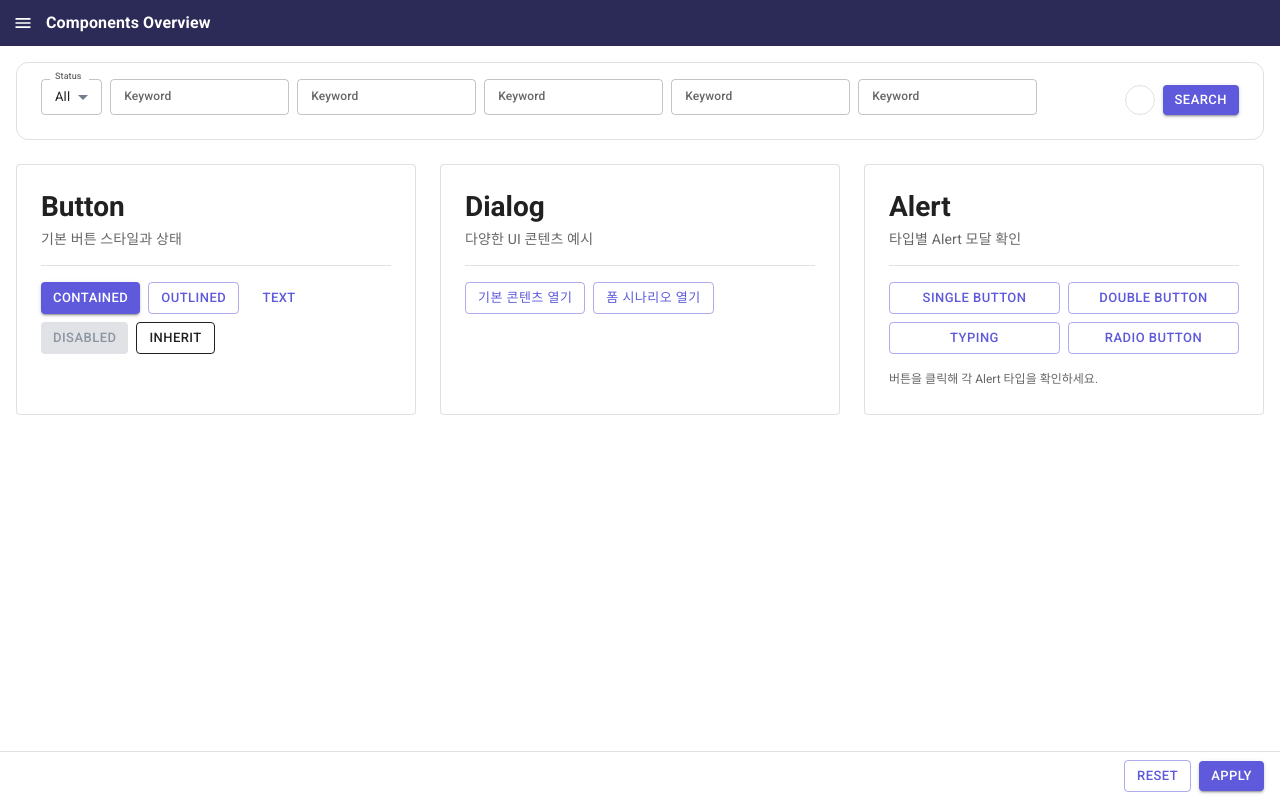
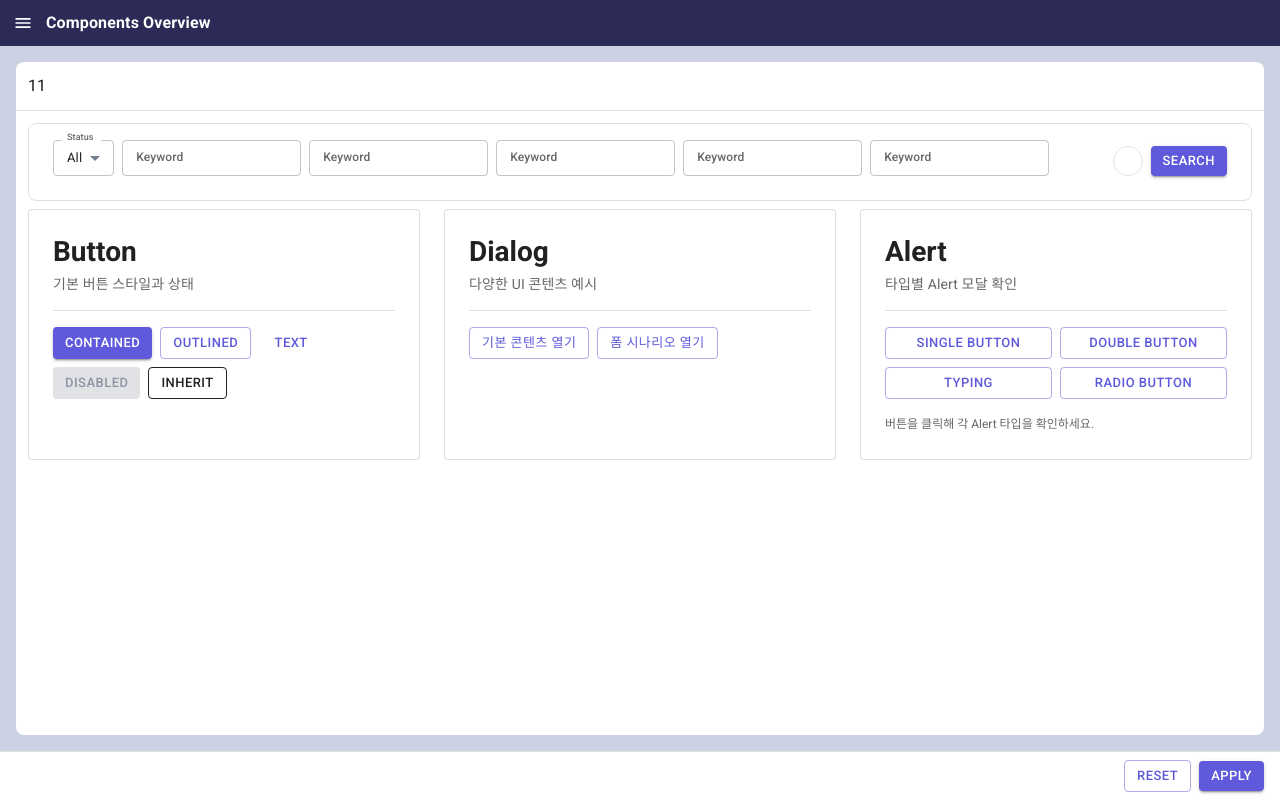
Before and after one commit to rlatmfrl24/nx-design-system, a Next.js app: page / in a window 1280 px wide. Built offline with nearby package versions, Linux system fonts and the light colour scheme; some icons are missing; what @mui/material-nextjs would draw is missing.

Commit message:
Refactor Home page and SearchArea component: replace PageBody styled component with a functional component for improved structure, and adjust borderRadius in SearchArea for better alignment with design standards.

```diff
--- a/app/components/search-area.component.tsx
+++ b/app/components/search-area.component.tsx
@@ -16,7 +16,7 @@ const Root = styled(Box)(({ theme }) => ({
   gap: theme.spacing(1),
   padding: `${theme.spacing(3)}`,
   paddingTop: `${theme.spacing(2)}`,
-  borderRadius: theme.spacing(1.5),
+  borderRadius: theme.spacing(1),
   border: `1px solid ${theme.palette.divider}`,
 }));
 
--- a/app/page.tsx
+++ b/app/page.tsx
@@ -29,19 +29,7 @@ const PageRoot = styled(Box)(({ theme }) => ({
   flexDirection: "column",
 }));
 
-const PageHeader = styled(Box)(({ theme }) => ({
-  display: "flex",
-  flexDirection: "column",
-}));
 
-const PageBody = styled(Box)(({ theme }) => ({
-  flex: 1,
-  overflow: "auto",
-  padding: theme.spacing(2),
-  display: "flex",
-  flexDirection: "column",
-  gap: theme.spacing(3),
-}));
 
 const SectionsGrid = styled(Box)(({ theme }) => ({
   display: "grid",
@@ -84,6 +72,28 @@ const defaultAlertOptions = [
   { label: "Typing", type: "typing" },
   { label: "Radio Button", type: "radioButton" },
 ] as const;
+
+const PageBody = ({ children }: { children: React.ReactNode }) => {
+  return (
+    <Box
+      display="flex"
+      flex={1}
+      overflow="auto"
+      p={2}
+      sx={{
+        backgroundColor: 'blueGrey.100',
+      }}>
+      <Box display="flex" flex={1} flexDirection="column" borderRadius={2} sx={{
+        backgroundColor: 'white',
+      }}>
+        <Box display="flex" p={1.5} borderBottom={1} borderColor="divider">11</Box>
+        <Box display="flex" flexDirection="column" flex={1} p={1.5} gap={1}>
+          {children}
+        </Box>
+      </Box>
+    </Box>
+  );
+}
 
 export default function Home() {
   const [activeAlert, setActiveAlert] = useState<AlertVariant | null>(null);
@@ -131,11 +141,7 @@ export default function Home() {
 
   return (
     <PageRoot>
-
-      <PageHeader>
-        <Header />
-      </PageHeader>
-
+      <Header />
       <PageBody>
         <SearchArea>
           <TextField
```
